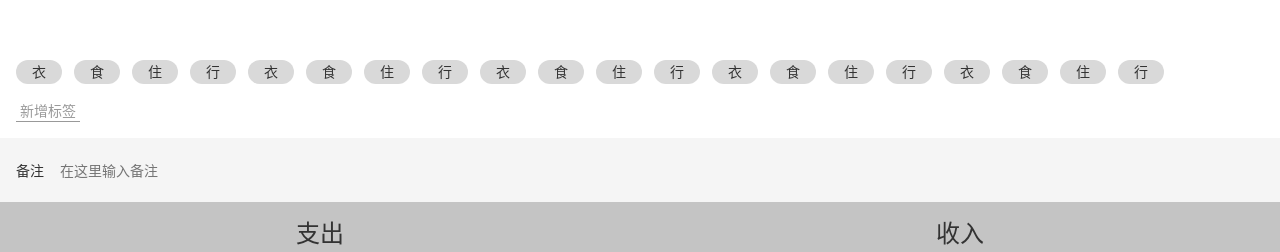
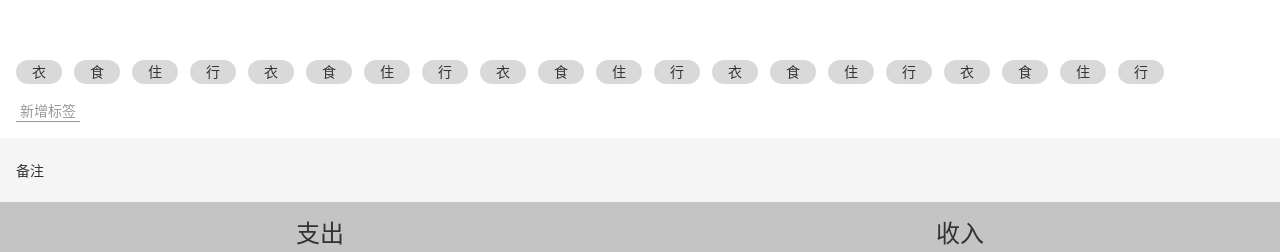
Before and after one commit to 1106207638/jijianjizhang, a Vue app: page /#/money in a window 1280 px wide. Shown: the part 152-404 px from the top of the page. Built offline with nearby package versions, Linux system fonts and the light colour scheme.

Commit message:
完成notes组件

```diff
--- a/src/components/Money/Notes.vue
+++ b/src/components/Money/Notes.vue
@@ -2,15 +2,28 @@
   <div>
     <label class="notes">
       <span class="name">备注</span>
-      <input type="text" placeholder="在这里输入备注" />
+      <input
+        type="text"
+        :value="value"
+        @input="onInput"
+        placeholder="在这里输入备注"
+      />
     </label>
   </div>
 </template>
 
 <script lang="ts">
-export default {
-  name: "Notes",
-};
+import Vue from "vue";
+import { Component } from "vue-property-decorator";
+
+@Component
+export default class Notes extends Vue {
+  value = " ";
+  onInput(event: KeyboardEvent) {
+    const input = event.target as HTMLInputElement;
+    this.value = input.value;
+  }
+}
 </script>
 
 <style lang="scss" scoped>
```
